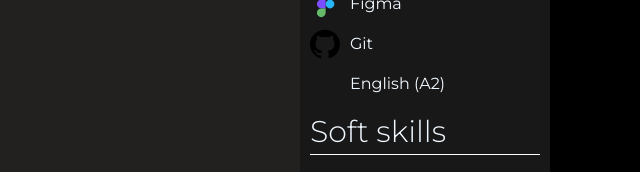
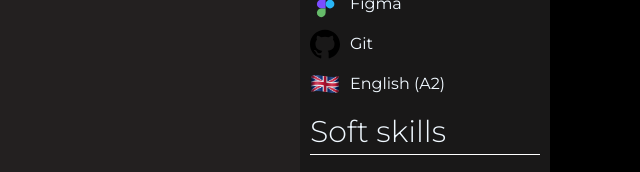
Before and after one commit to aleharedko/-portfolioAaliakseRedzkoFerst, a plain HTML site: page index.html in a window 1280 px wide. Shown: the part 787-959 px from the top of the page, 640-1280 px from the left. Drawn offline with Linux system fonts and the light colour scheme; files whose address does not match are found by name.

Commit message:
fixed hard list img

```diff
--- a/style.css
+++ b/style.css
@@ -234,7 +234,7 @@ h2 {
 }
 
 .skills_language {
-    background-image: url(assents/png-clipart-speech-computer-icons-english-person-language-mimosa-tree-english-text.png);
+    background-image: url(assents/english.png);
 }
 
 .skills_items {
```
Also changed, not shown: assents/english.png (added).
